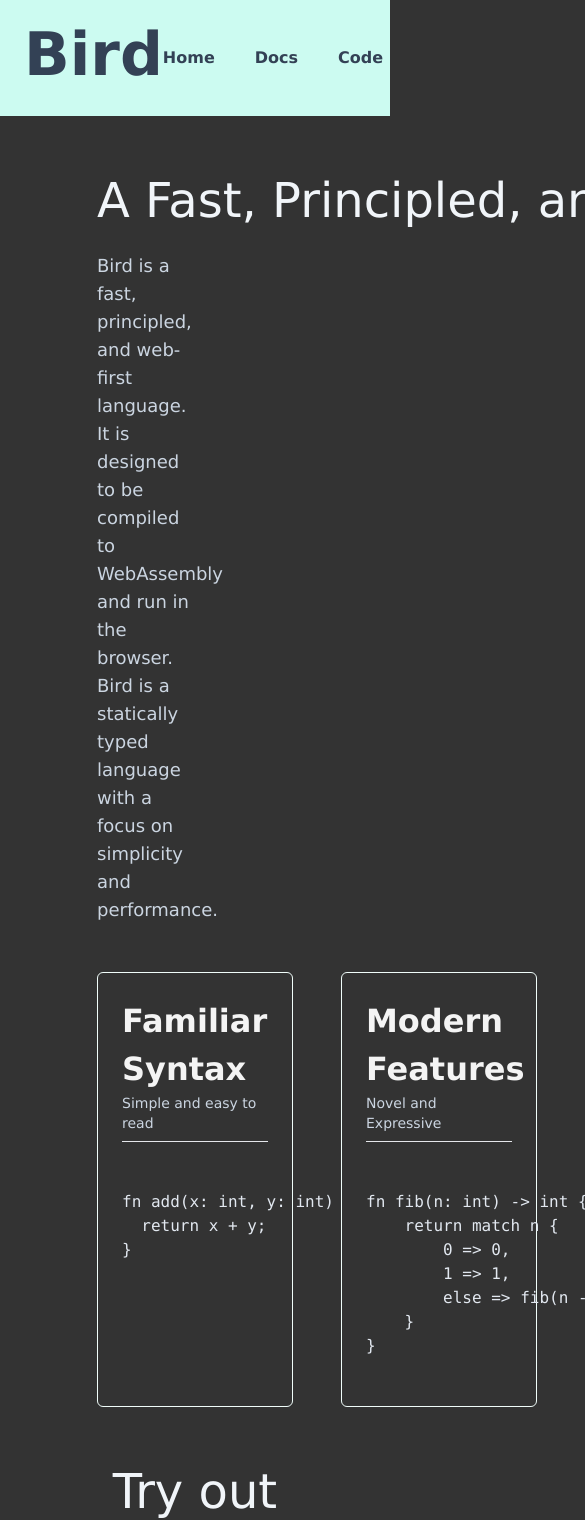
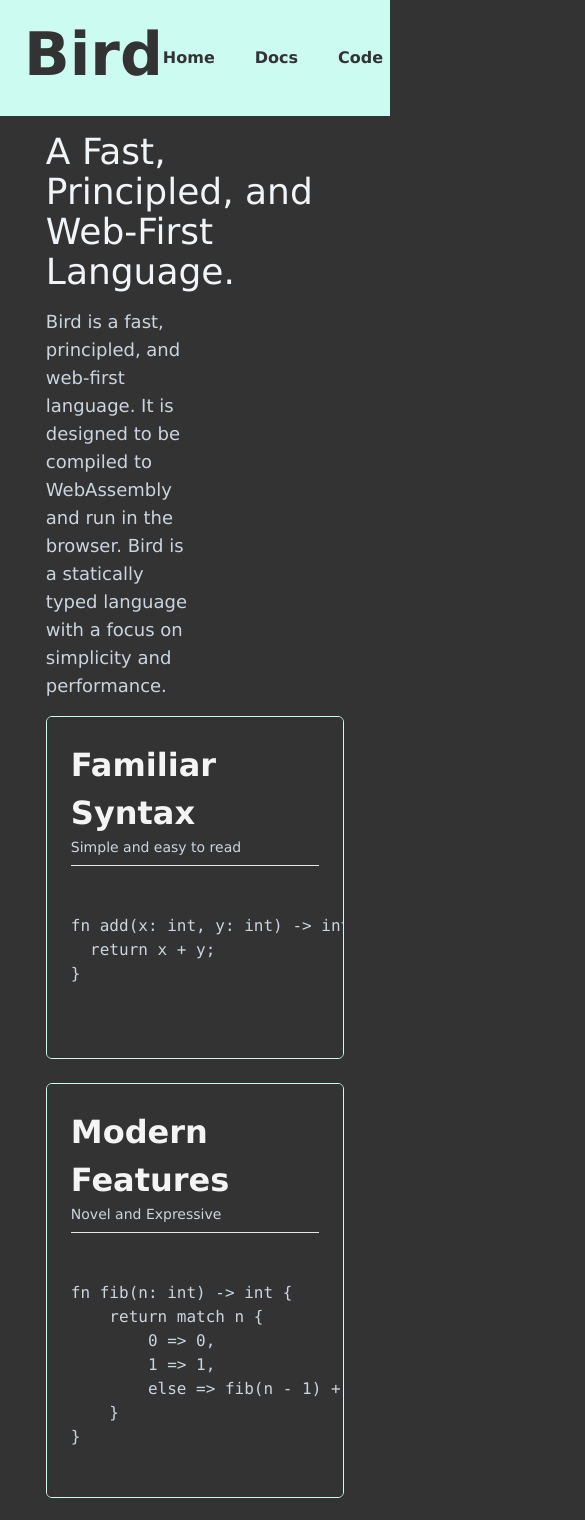
Before and after one commit to The-Bird-Programming-Langauge/bird-site, a SvelteKit app: page / in a window 390 px wide. Shown: the top 1520 px of the page, 585 px wide, since content can reach past the window. Built offline with nearby package versions, Linux system fonts and the light colour scheme.

Commit message:
some style stuff

```diff
--- a/src/app.css
+++ b/src/app.css
@@ -1,6 +1,15 @@
 @import 'tailwindcss/base';
 @import 'tailwindcss/components';
 @import 'tailwindcss/utilities';
+
+:root {
+    --dark: #333;
+    --medium-light: #cbd5e1;
+    --light: #f1f5f9;
+
+    --primary: #ccfbf1;
+    --accent: #98c1d9;
+}
 
 * {
     font-family: Verdana, Geneva, Tahoma, sans-serif;
--- a/src/components/card.svelte
+++ b/src/components/card.svelte
@@ -3,9 +3,9 @@
 	export let subtitle = 'Subtitle';
 </script>
 
-<div class="w-full rounded-md border border-teal-50 p-6">
+<div class="overflow-scroll rounded-md border border-primary p-6">
 	<h2 class="font-bold">{title}</h2>
-	<p class="mb-2 text-sm text-slate-300">{subtitle}</p>
+	<p class="mb-2 text-sm text-medium-light">{subtitle}</p>
 
 	<hr />
 
--- a/src/components/code.svelte
+++ b/src/components/code.svelte
@@ -2,7 +2,7 @@
 	export let code = '';
 </script>
 
-<code class="text-slate-200">
+<code class="text-medium-light">
 	<pre>
     {code}
     </pre>
--- a/src/components/file-upload.svelte
+++ b/src/components/file-upload.svelte
@@ -7,7 +7,7 @@
 	<input bind:files type="file" id="file" accept=".wasm" />
 	<button
 		type="submit"
-		class="rounded bg-teal-100 px-4 py-2 font-bold text-slate-700 hover:bg-teal-300"
+		class="rounded bg-primary px-4 py-2 font-bold text-dark hover:bg-accent"
 		onclick={async () => {
 			if (!files) return;
 			if (files.length === 0) return;
--- a/src/components/header.svelte
+++ b/src/components/header.svelte
@@ -1,10 +1,9 @@
-<header class="m-0 flex items-center justify-between bg-teal-100 p-6">
-	<h1 class="mb-2 bg-teal-100 text-6xl font-bold text-slate-700">Bird</h1>
-	<nav class="m-0 flex gap-10 bg-teal-100 p-0">
-		<a class="bg-teal-100 font-bold text-slate-700" href="/">Home</a>
-		<a class="bg-teal-100 font-bold text-slate-700" href="/docs">Docs</a>
-		<a class="bg-teal-100 font-bold text-slate-700" href="https://github.com/colecarley/bird-lang"
-			>Code</a
+<header class="m-0 flex items-center justify-between bg-primary p-6">
+	<h1 class="mb-2 bg-primary text-6xl font-bold text-dark">Bird</h1>
+	<nav class="m-0 flex gap-10 bg-primary p-0">
+		<a class="bg-primary font-bold text-dark" href="/">Home</a>
+		<a class="bg-primary font-bold text-dark" href="/docs">Docs</a>
+		<a class="bg-primary font-bold text-dark" href="https://github.com/colecarley/bird-lang">Code</a
 		>
 	</nav>
 </header>
--- a/src/components/my-code-mirror.svelte
+++ b/src/components/my-code-mirror.svelte
@@ -42,13 +42,13 @@
 			bind:value={code}
 			styles={{
 				div: {
-					'background-color': 'rgb(204 251 241)',
-					color: 'color: rgb(51 65 85)'
+					'background-color': 'var(--primary)',
+					color: 'color: var(--dark)'
 				}
 			}}
 		/>
 		<div
-			class="m-0 flex h-24 flex-grow flex-col overflow-auto rounded-b-[0.5rem] border-2 border-[ligthblue] p-4"
+			class="m-0 flex h-24 flex-grow flex-col overflow-auto rounded-b-[0.5rem] border-2 border-primary p-4"
 			id="console"
 		>
 			{#each output as line}
@@ -58,7 +58,7 @@
 	</div>
 	<div class="flex w-full justify-between gap-2">
 		<select
-			class="text-slate-200"
+			class="text-light"
 			onchange={(ev) => {
 				switch (ev.target.value) {
 					case 'helloWorld':
@@ -94,7 +94,7 @@ fn factorial(n: int) -> int {
 		</select>
 		<div class="flex gap-2">
 			<button
-				class="w-fit rounded bg-teal-100 px-4 py-2 font-bold text-slate-700 hover:bg-teal-300"
+				class="w-fit rounded bg-primary px-4 py-2 font-bold text-dark hover:bg-accent"
 				onclick={() => {
 					consoleOutput.set([]);
 				}}
@@ -103,7 +103,7 @@ fn factorial(n: int) -> int {
 			</button>
 			<button
 				type="submit"
-				class="w-fit rounded bg-teal-100 px-4 py-2 font-bold text-slate-700 hover:bg-teal-300"
+				class="w-fit rounded bg-primary px-4 py-2 font-bold text-dark hover:bg-accent"
 				onclick={async () => {
 					await compileWat(code);
 				}}
--- a/src/components/squeeze.svelte
+++ b/src/components/squeeze.svelte
@@ -1,3 +1,3 @@
-<div class="w-2/3">
+<div class="w-10/12 md:w-2/3">
 	<slot></slot>
 </div>
--- a/src/routes/+page.svelte
+++ b/src/routes/+page.svelte
@@ -65,28 +65,22 @@ fn add<T>(x: T, y: T) -> T {
 </script>
 
 <Header></Header>
-<div class="p-12">
+<div class="p-4 md:p-12">
 	<Center>
 		<Squeeze>
-			<div class="flex flex-col gap-12">
+			<div class="flex flex-col gap-4 md:gap-12">
 				<div>
-					<h1 class="whitespace-pre text-slate-100">A Fast, Principled, and Web-First Language.</h1>
-
-					<p
-						class="
-					mt-4
-					w-1/2
-					text-lg
-					text-slate-300
-				"
-					>
+					<h1 class="text-4xl text-light md:text-7xl">
+						A Fast, Principled, and Web-First Language.
+					</h1>
+					<p class="mt-4 w-1/2 text-lg text-medium-light">
 						Bird is a fast, principled, and web-first language. It is designed to be compiled to
 						WebAssembly and run in the browser. Bird is a statically typed language with a focus on
 						simplicity and performance.
 					</p>
 				</div>
 
-				<div class="flex w-full gap-12">
+				<div class="grid grid-cols-1 gap-6 md:grid-cols-2">
 					{#each examples as example}
 						<Card title={example.title} subtitle={example.subtitle}>
 							<Code code={example.code}></Code>
@@ -94,7 +88,7 @@ fn add<T>(x: T, y: T) -> T {
 					{/each}
 				</div>
 
-				<h1 class="text-center text-slate-100">Try out Bird!</h1>
+				<h1 class="text-center text-light">Try out Bird!</h1>
 				<div class="flex flex-col gap-4">
 					<FileUpload></FileUpload>
 					<MyCodeMirror></MyCodeMirror>
--- a/tailwind.config.ts
+++ b/tailwind.config.ts
@@ -4,7 +4,15 @@ export default {
 	content: ['./src/**/*.{html,js,svelte,ts}'],
 
 	theme: {
-		extend: {}
+		extend: {
+			colors: {
+				"dark": "var(--dark)",
+				"medium-light": "var(--medium-light)",
+				"light": "var(--light)",
+				"primary": "var(--primary)",
+				"accent": "var(--accent)",
+			},
+		}
 	},
 
 	plugins: []
```
